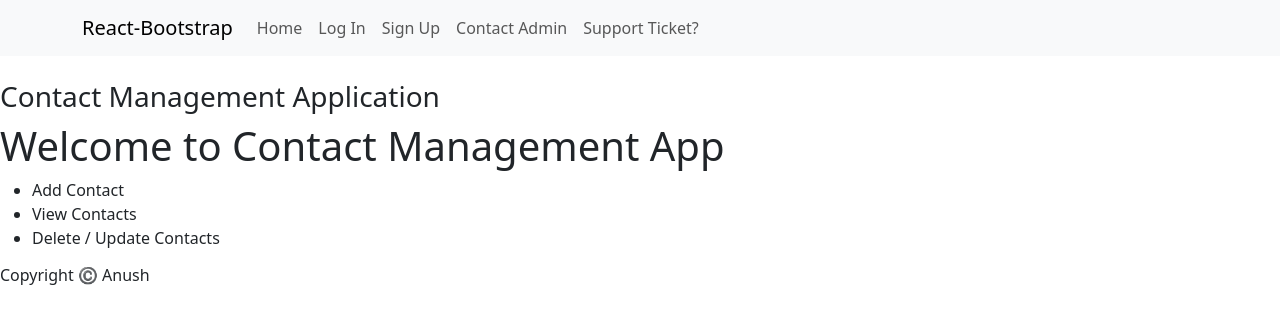
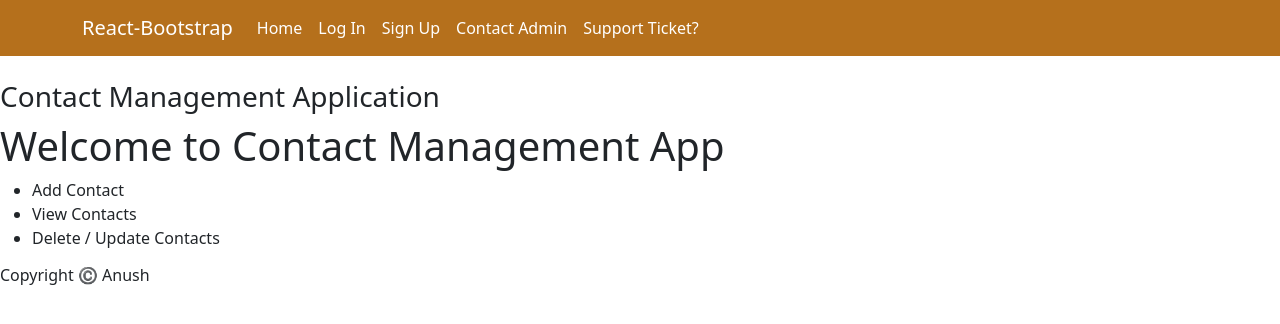
Before and after one commit to Anush-A11/CRUD-Reactjs-Nodejs-Reactjs-Concepts, a React app in the folder frontend/frontend/: page / in a window 1280 px wide. Shown: the top 324 px of the page. Built offline with nearby package versions, Linux system fonts and the light colour scheme; the HTML template or start-up script is replaced by a standard one.

Commit message:
css changes

```diff
--- a/frontend/frontend/src/App.jsx
+++ b/frontend/frontend/src/App.jsx
@@ -1,4 +1,5 @@
 import React, { createContext, useState } from "react";
+import "bootstrap/dist/css/bootstrap.min.css";
 import { BrowserRouter as Router, Routes, Route } from "react-router-dom";
 import Header from "./components/HeaderFolder/Header";
 import Footer from "./components/FooterFolder/Footer";
@@ -10,7 +11,6 @@ import EditContacts from "./components/EditContacts/EditContacts";
 import Usersignup from "./components/UserSignup/Usersignup";
 import Usersignin from "./components/UserSignin/Usersignin";
 import TopNavbar from "./components/Navbar/TopNavbar";
-import 'bootstrap/dist/css/bootstrap.min.css'
 
 
 export  const UserContext = createContext();
--- /dev/null
+++ b/frontend/frontend/src/components/Navbar/TopNavbar.css
@@ -0,0 +1,8 @@
+.navbar {
+
+    background-color: rgb(181, 112, 28);
+}
+
+#nav_txt{
+    color: white;
+}
--- a/frontend/frontend/src/components/Navbar/TopNavbar.jsx
+++ b/frontend/frontend/src/components/Navbar/TopNavbar.jsx
@@ -1,4 +1,5 @@
 import React, { useContext, useState } from "react";
+import "./TopNavbar.css";
 import Container from "react-bootstrap/Container";
 import Nav from "react-bootstrap/Nav";
 import Navbar from "react-bootstrap/Navbar";
@@ -23,45 +24,47 @@ const TopNavbar = () => {
 
   return (
     <div>
-      <Navbar expand="lg" className="bg-body-tertiary">
+      <Navbar expand="lg" className="navbar">
         <Container>
-          <Navbar.Brand as={Link} to="#">
+          <Navbar.Brand as={Link} to="#" id="nav_txt">
             React-Bootstrap
           </Navbar.Brand>
           <Navbar.Toggle aria-controls="basic-navbar-nav" />
           <Navbar.Collapse id="basic-navbar-nav">
             <Nav className="me-auto">
-              <Nav.Link as={Link} to="/">
+              <Nav.Link as={Link} to="/" id="nav_txt">
                 Home
               </Nav.Link>
 
               {/* IF USER IS THERE IN THE LOCAL STORAGE THEN THERE WILL BE LOG OUT OR ELSE THERE WILL BE SIGN IN */}
 
               {user ? (
-                <Nav.Link onClick={handleLogout}>Log Out</Nav.Link>
+                <Nav.Link onClick={handleLogout} id="nav_txt">
+                  Log Out
+                </Nav.Link>
               ) : (
-                <Nav.Link as={Link} to="/log-in">
+                <Nav.Link as={Link} to="/log-in" id="nav_txt">
                   Log In
                 </Nav.Link>
               )}
 
               {!user && (
-                <Nav.Link as={Link} to="/sign-up">
+                <Nav.Link as={Link} to="/sign-up" id="nav_txt">
                   Sign Up
                 </Nav.Link>
               )}
 
               {user?.role === "Admin" ? (
-                <Nav.Link as={Link} to="/log-in">
+                <Nav.Link as={Link} to="/log-in" id="nav_txt">
                   Settings
                 </Nav.Link>
               ) : (
-                <Nav.Link as={Link} to="#">
+                <Nav.Link as={Link} to="#" id="nav_txt">
                   Contact Admin
                 </Nav.Link>
               )}
 
-              <Nav.Link as={Link} to="#">
+              <Nav.Link as={Link} to="#" id="nav_txt">
                 Support Ticket?
               </Nav.Link>
             </Nav>
```
